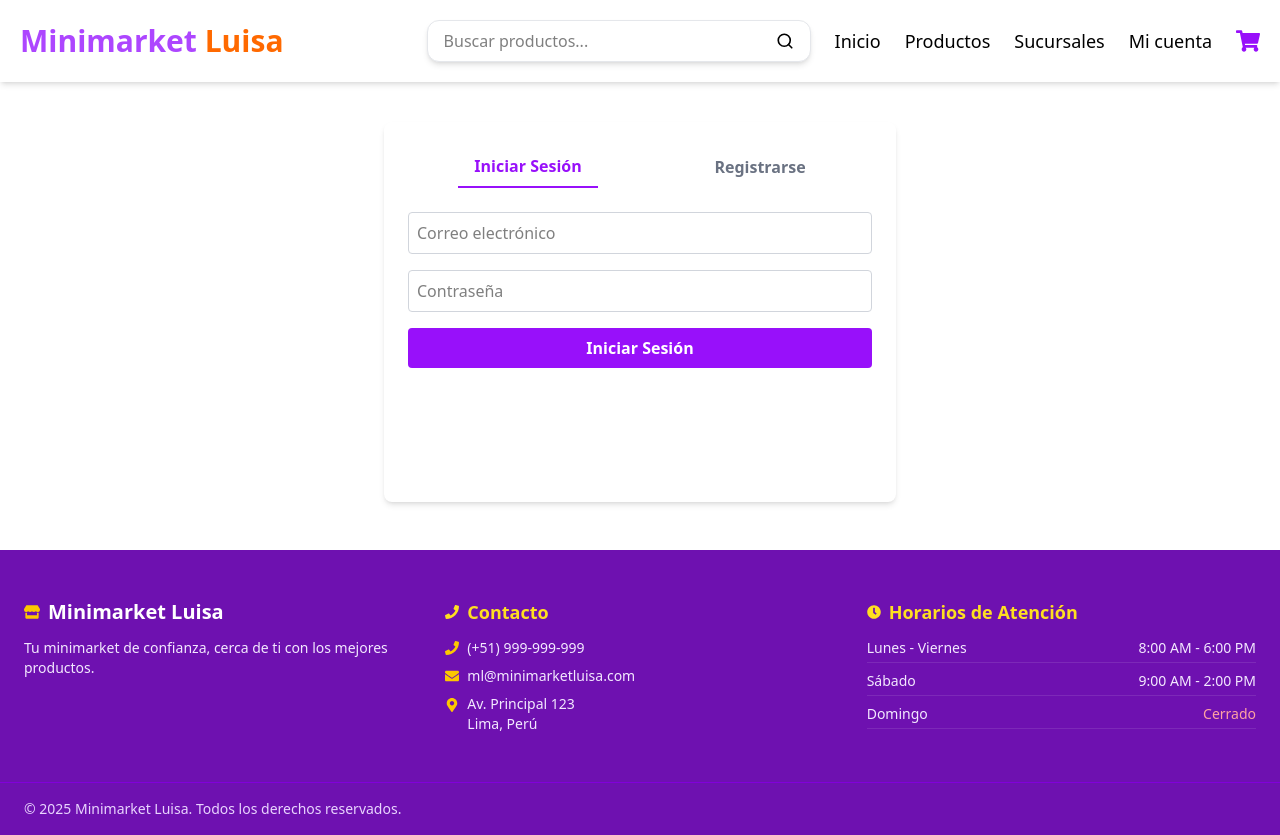
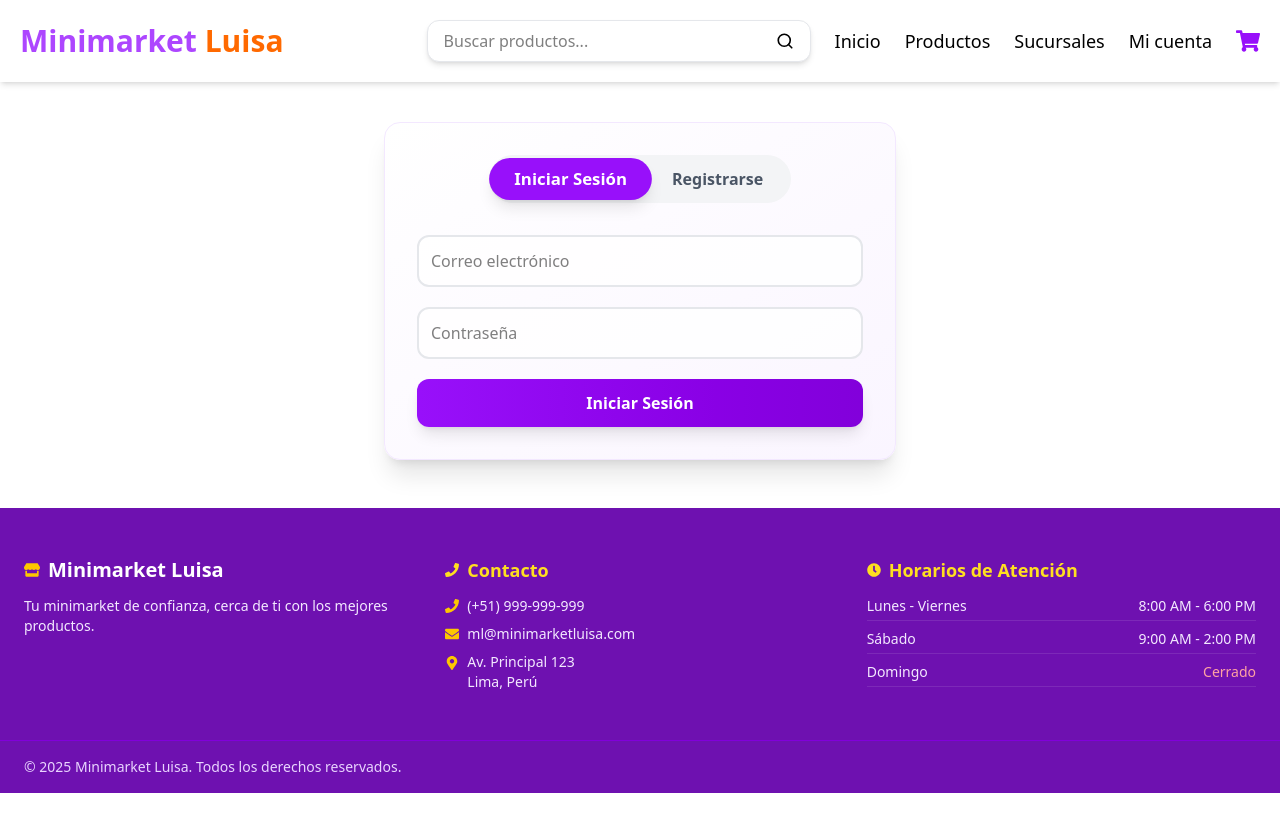
Before and after one commit to SozhaTataje/Front-MiniMarketLuisa, a React (Vite) app: page /mi-cuenta in a window 1280 px wide. After the commit the page ends 800 px from the top, so only its background shows below. Built offline with nearby package versions, Linux system fonts and the light colour scheme.

Commit message:
mejors visuales

```diff
--- a/src/pages/MiCuenta.jsx
+++ b/src/pages/MiCuenta.jsx
@@ -84,16 +84,18 @@ const MiCuenta = () => {
 
   return (
     <>
-      <div className="mx-auto mt-10 p-6 bg-white rounded-lg shadow-md max-w-lg h-95">
-        <div className="flex justify-around mb-6">
+      <div className="mx-auto mt-10 p-8 bg-gradient-to-br from-white to-purple-50 rounded-2xl shadow-xl max-w-lg border border-purple-100">
+        <div className="flex justify-center mb-8">
+          <div className="bg-gray-100 rounded-full p-1 flex">
             <button
               onClick={() => {
                 setModo("login");
                 setForm({ nombre: "", apellido: "", email: "", telefono: "", password: "" });
               }}
-            className={`px-4 py-2 font-semibold ${modo === "login"
-              ? "text-purple-600 border-b-2 border-purple-600"
-              : "text-gray-500"
+              className={`px-6 py-2 font-semibold rounded-full transition-all duration-300 ${
+                modo === "login"
+                  ? "bg-purple-600 text-white shadow-lg transform scale-105"
+                  : "text-gray-600 hover:text-purple-600"
               }`}
               disabled={isSubmitting}
             >
@@ -104,24 +106,26 @@ const MiCuenta = () => {
                 setModo("registro");
                 setForm({ nombre: "", apellido: "", email: "", telefono: "", password: "" });
               }}
-            className={`px-4 py-2 font-semibold ${modo === "registro"
-              ? "text-purple-600 border-b-2 border-purple-600"
-              : "text-gray-500"
+              className={`px-6 py-2 font-semibold rounded-full transition-all duration-300 ${
+                modo === "registro"
+                  ? "bg-purple-600 text-white shadow-lg transform scale-105"
+                  : "text-gray-600 hover:text-purple-600"
               }`}
               disabled={isSubmitting}
             >
               Registrarse
             </button>
           </div>
+        </div>
 
-        <form onSubmit={handleSubmit} className="space-y-4">
+        <form onSubmit={handleSubmit} className="space-y-5">
           {modo === "registro" && (
             <>
               <input
                 type="text"
                 name="nombre"
                 placeholder="Nombre"
-                className="w-full border border-gray-300 p-2 rounded"
+                className="w-full border-2 border-gray-200 p-3 rounded-xl focus:border-purple-500 focus:outline-none transition-colors duration-200 bg-white/80"
                 value={form.nombre}
                 onChange={handleChange}
                 required
@@ -131,7 +135,7 @@ const MiCuenta = () => {
                 type="text"
                 name="apellido"
                 placeholder="Apellido"
-                className="w-full border border-gray-300 p-2 rounded"
+                className="w-full border-2 border-gray-200 p-3 rounded-xl focus:border-purple-500 focus:outline-none transition-colors duration-200 bg-white/80"
                 value={form.apellido}
                 onChange={handleChange}
                 required
@@ -141,7 +145,7 @@ const MiCuenta = () => {
                 type="text"
                 name="telefono"
                 placeholder="Teléfono"
-                className="w-full border border-gray-300 p-2 rounded"
+                className="w-full border-2 border-gray-200 p-3 rounded-xl focus:border-purple-500 focus:outline-none transition-colors duration-200 bg-white/80"
                 value={form.telefono}
                 onChange={(e) => {
                   const value = e.target.value;
@@ -159,7 +163,7 @@ const MiCuenta = () => {
             type="email"
             name="email"
             placeholder="Correo electrónico"
-            className="w-full border border-gray-300 p-2 rounded"
+            className="w-full border-2 border-gray-200 p-3 rounded-xl focus:border-purple-500 focus:outline-none transition-colors duration-200 bg-white/80"
             value={form.email}
             onChange={handleChange}
             required
@@ -169,7 +173,7 @@ const MiCuenta = () => {
             type="password"
             name="password"
             placeholder="Contraseña"
-            className="w-full border border-gray-300 p-2 rounded"
+            className="w-full border-2 border-gray-200 p-3 rounded-xl focus:border-purple-500 focus:outline-none transition-colors duration-200 bg-white/80"
             value={form.password}
             onChange={handleChange}
             required
@@ -178,9 +182,10 @@ const MiCuenta = () => {
 
           <button
             type="submit"
-            className={`w-full py-2 rounded font-semibold transition-all duration-200 ${isSubmitting
+            className={`w-full py-3 rounded-xl font-semibold transition-all duration-300 transform ${
+              isSubmitting
                 ? "bg-gray-400 text-gray-200 cursor-not-allowed"
-              : "bg-purple-600 text-white hover:bg-purple-700"
+                : "bg-gradient-to-r from-purple-600 to-purple-700 text-white hover:from-purple-700 hover:to-purple-800 hover:scale-105 shadow-lg hover:shadow-xl"
             }`}
             disabled={isSubmitting}
           >
```
Lines whose indentation alone changed are shown as unchanged.
